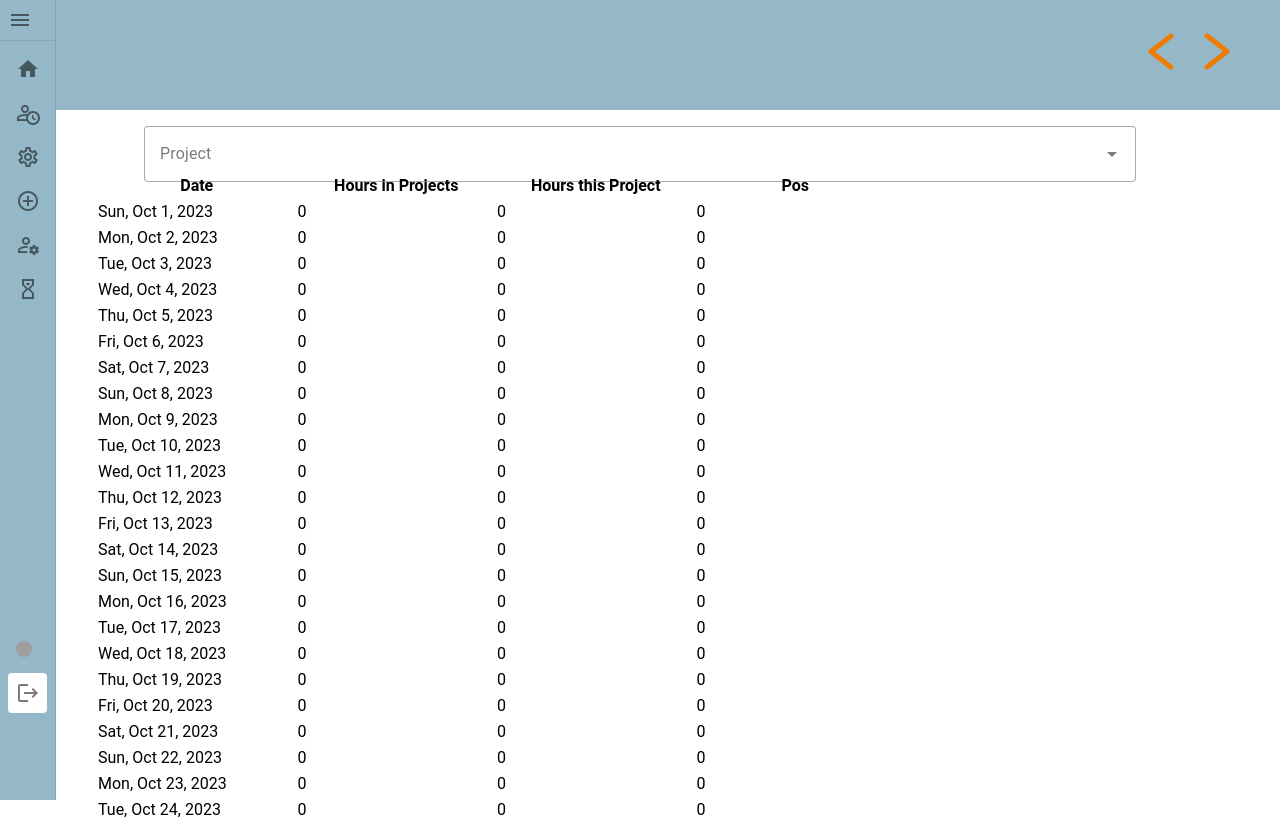
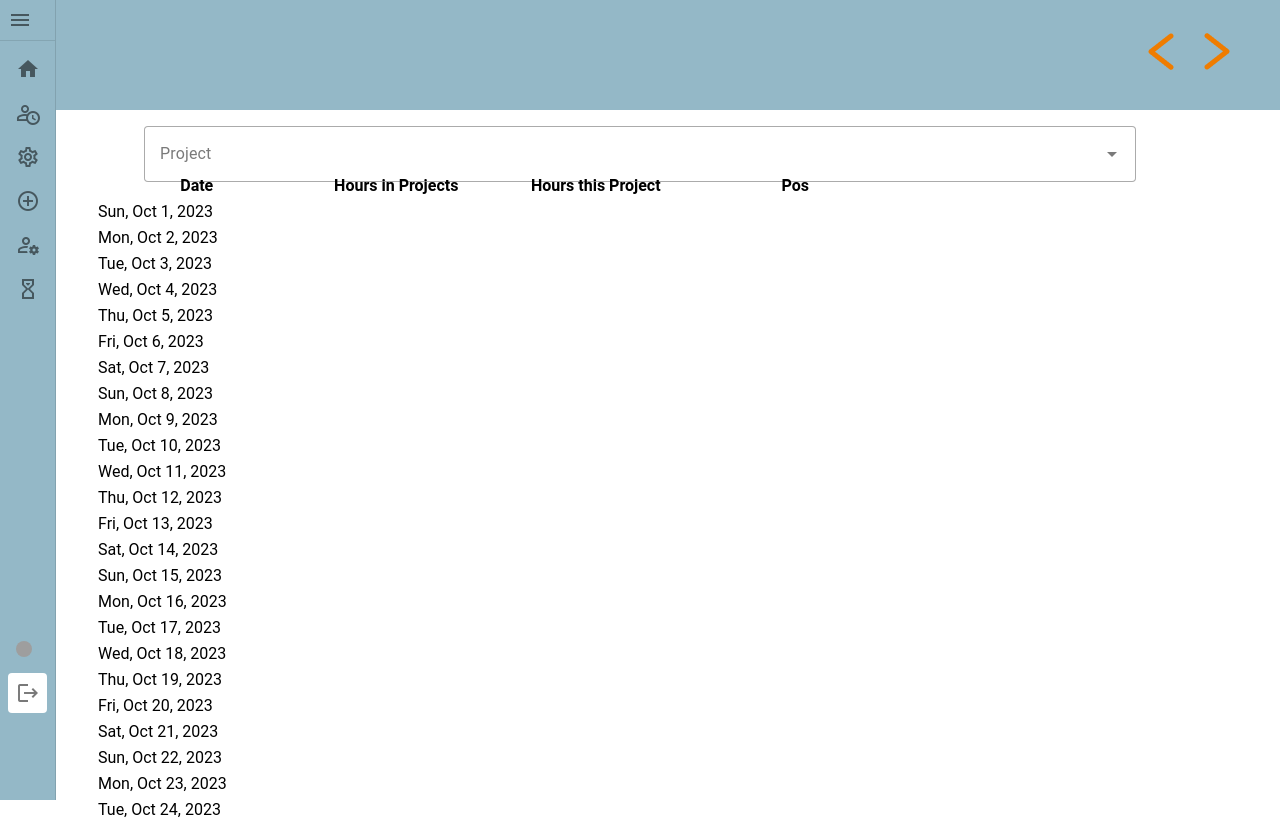
Before and after one commit to danGitRys/quanto-project, a Vue app in the folder frontend/quanto-front/: page /ManageProject in a window 1280 px wide. Shown: the top 819 px of the page. Built offline with nearby package versions, Linux system fonts and the light colour scheme; grey boxes are pictures that could not be loaded; what client-oauth2 would draw is missing.

Commit message:
PROJ-47 <Kleine Änderung in der Namensgebung>

```diff
--- a/frontend/quanto-front/src/components/MitarbeiterTabelle.vue
+++ b/frontend/quanto-front/src/components/MitarbeiterTabelle.vue
@@ -35,7 +35,7 @@ export default {
     },
     data() {
         return {
-            generatedData: [],
+            generatedDate: [],
             columns: [
                 { field: 'date', header: 'Date' },
                 { field: 'hours_in_projects', header: 'Hours in Projects' },
@@ -50,7 +50,7 @@ export default {
     },
     computed: {
         displayedData() {
-            return [...this.generatedData];
+            return [...this.generatedDate];
         }
     },
     methods: {
@@ -108,11 +108,8 @@ export default {
             let daysInMonth = this.daysInMonth(month, year);
 
             for (let day = 1; day <= daysInMonth; day++) {
-                this.generatedData.push({
+                this.generatedDate.push({
                     date: new Date(year, month - 1, day),
-                    hours_in_projects: 0,
-                    hours_this_project: 0,
-                    pos: 0
                 });
             }
         },
```
